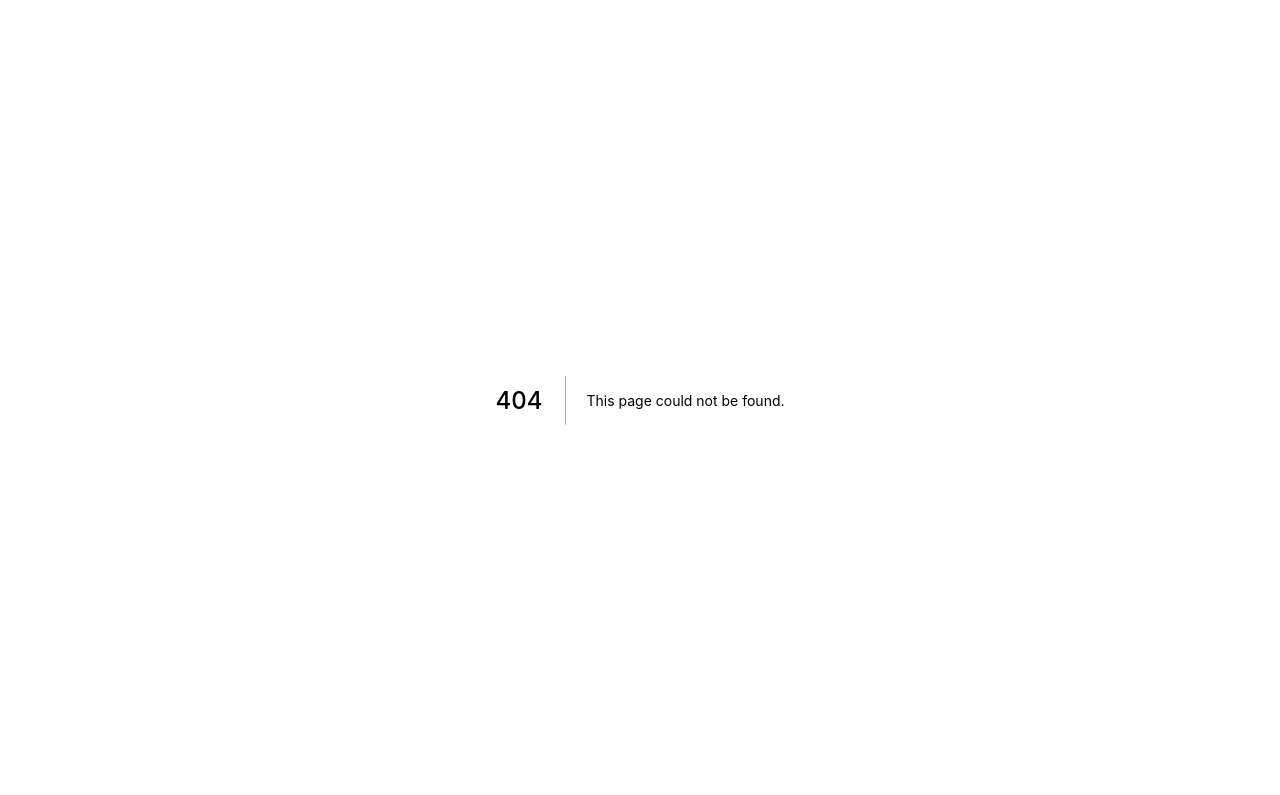
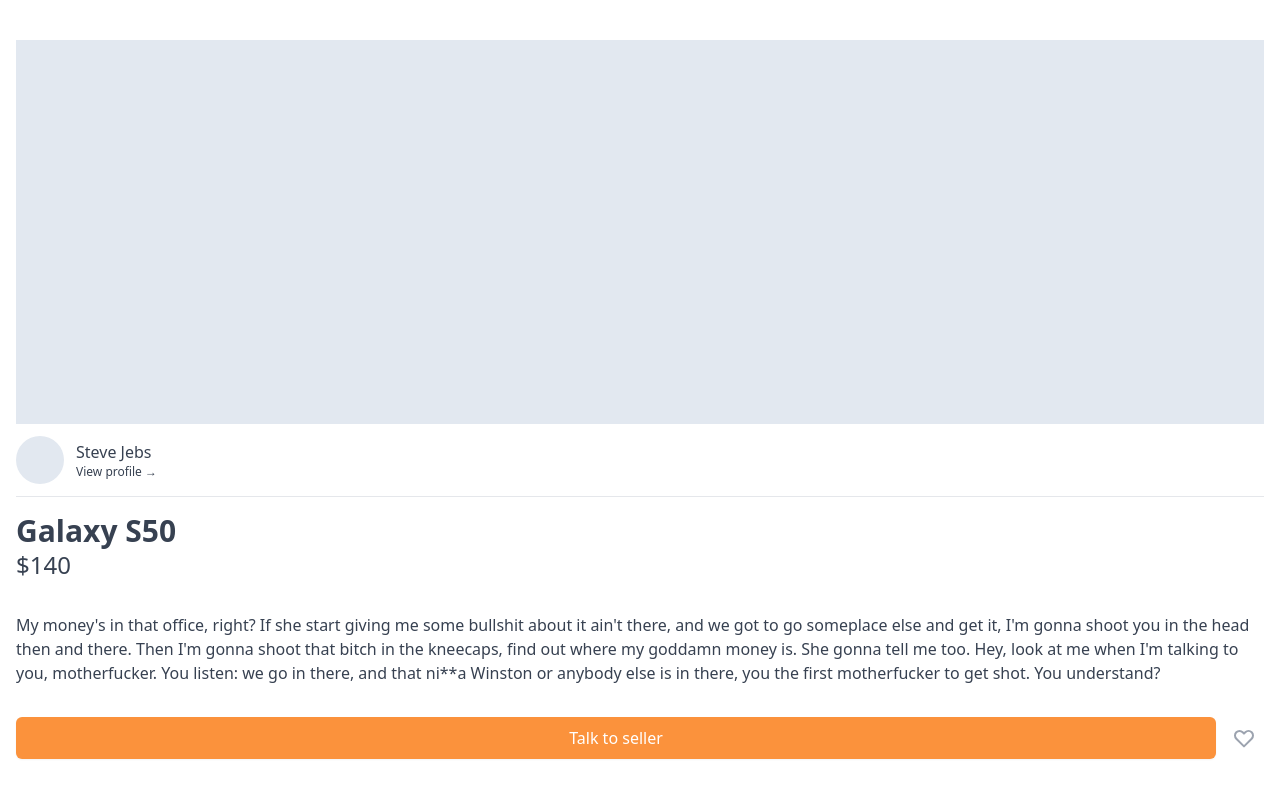
Before and after one commit to klastill/carrotMarket_clone, a Next.js app: page /items/1 in a window 1280 px wide. Before the commit this address had no page. Shown: the top 795 px of the page. Built offline with nearby package versions, Linux system fonts and the light colour scheme.

Commit message:
add item detail page

```diff
--- a/pages/enter.tsx
+++ b/pages/enter.tsx
@@ -65,7 +65,7 @@
               </div>
             ) : null}
           </div>
-          <button className="mt-4 px-4 py-2 rounded-md text-sm font-medium text-white bg-orange-400 hover:bg-orange-500 border border-transparent shadow-sm focus:ring-2 focus:ring-offset focus:ring-orange-500 focus:outline-none">
+          <button className="mt-4 px-4 py-2 rounded-md text-sm font-medium text-white bg-orange-400 hover:bg-orange-500 border border-transparent shadow-sm focus:ring-2 focus:ring-offset-2 focus:ring-orange-500 focus:outline-none">
             {method === "email" ? "Get login link" : null}
             {method === "phone" ? "Get one-time password" : null}
           </button>
--- a/pages/index.tsx
+++ b/pages/index.tsx
@@ -6,7 +6,7 @@
       {new Array(10).fill(1).map((_, i) => (
         <div key={i} className="flex  px-4 border-b pb-4 cursor-pointer justify-between">
           <div className="flex space-x-4">
-            <div className="w-24 h-24 bg-gray-400 rounded-md" />
+            <div className="h-24 aspect-square bg-gray-400 rounded-md" />
             <div className="py-2 flex flex-col">
               <h3 className="text-md font-medium text-gray-900">New iPhone 14</h3>
               <span className="text-sm text-gray-700">Black</span>
--- /dev/null
+++ b/pages/items/[id].tsx
@@ -0,0 +1,70 @@
+import type { NextPage } from "next";
+
+const ItemDetail: NextPage = () => {
+  return (
+    <div className="px-4 py-10">
+      <div className="mb-8">
+        <div className="h-96 bg-slate-200" />
+        <div className="flex cursor-pointer items-center space-x-3 py-3 border-b">
+          <div className="w-12 aspect-square rounded-full bg-slate-200" />
+          <div>
+            <p className="text-md font-medium text-gray-700">Steve Jebs</p>
+            <p className="text-xs font-medium text-gray-700">
+              View profile &rarr;
+            </p>
+          </div>
+        </div>
+        <div className="mt-4">
+          <h1 className="text-3xl font-bold text-gray-700">Galaxy S50</h1>
+          <span className="text-2xl text-gray-700 block">$140</span>
+          <p className="my-8 text-gray-700">
+            My money&apos;s in that office, right? If she start giving me some
+            bullshit about it ain&apos;t there, and we got to go someplace else
+            and get it, I&apos;m gonna shoot you in the head then and there.
+            Then I&apos;m gonna shoot that bitch in the kneecaps, find out where
+            my goddamn money is. She gonna tell me too. Hey, look at me when
+            I&apos;m talking to you, motherfucker. You listen: we go in there,
+            and that ni**a Winston or anybody else is in there, you the first
+            motherfucker to get shot. You understand?
+          </p>
+          <div className="flex items-center justify-between space-x-2">
+            <button className="flex-1 py-2 rounded-md text-md font-medium text-white bg-orange-400 hover:bg-orange-500 border border-transparent shadow-sm focus:ring-2 focus:ring-offset-2 focus:ring-orange-500 focus:outline-none">
+              Talk to seller
+            </button>
+            <button className="p-2 flex justify-center items-center text-gray-400 hover:bg-gray-50 hover:text-red-400 rounded-md">
+              <svg
+                className="h-6 w-6 "
+                xmlns="http://www.w3.org/2000/svg"
+                fill="none"
+                viewBox="0 0 24 24"
+                stroke="currentColor"
+                aria-hidden="true"
+              >
+                <path
+                  strokeLinecap="round"
+                  strokeLinejoin="round"
+                  strokeWidth="2"
+                  d="M4.318 6.318a4.5 4.5 0 000 6.364L12 20.364l7.682-7.682a4.5 4.5 0 00-6.364-6.364L12 7.636l-1.318-1.318a4.5 4.5 0 00-6.364 0z"
+                />
+              </svg>
+            </button>
+          </div>
+        </div>
+      </div>
+      <div>
+        <h2 className="text-xl font-bold text-gray-700 mb-4">Similar items</h2>
+        <div className="grid grid-cols-2 gap-4">
+          {new Array(6).fill(1).map((_, i) => (
+            <div key={i} className="px-4">
+              <div className="rounded-md w-full aspect-square bg-slate-200 mb-2" />
+              <h3 className="text-md font-bold text-gray-700">Galaxy S60</h3>
+              <p className="text-md font-medium text-gray-700">$6</p>
+            </div>
+          ))}
+        </div>
+      </div>
+    </div>
+  );
+};
+
+export default ItemDetail;
```
